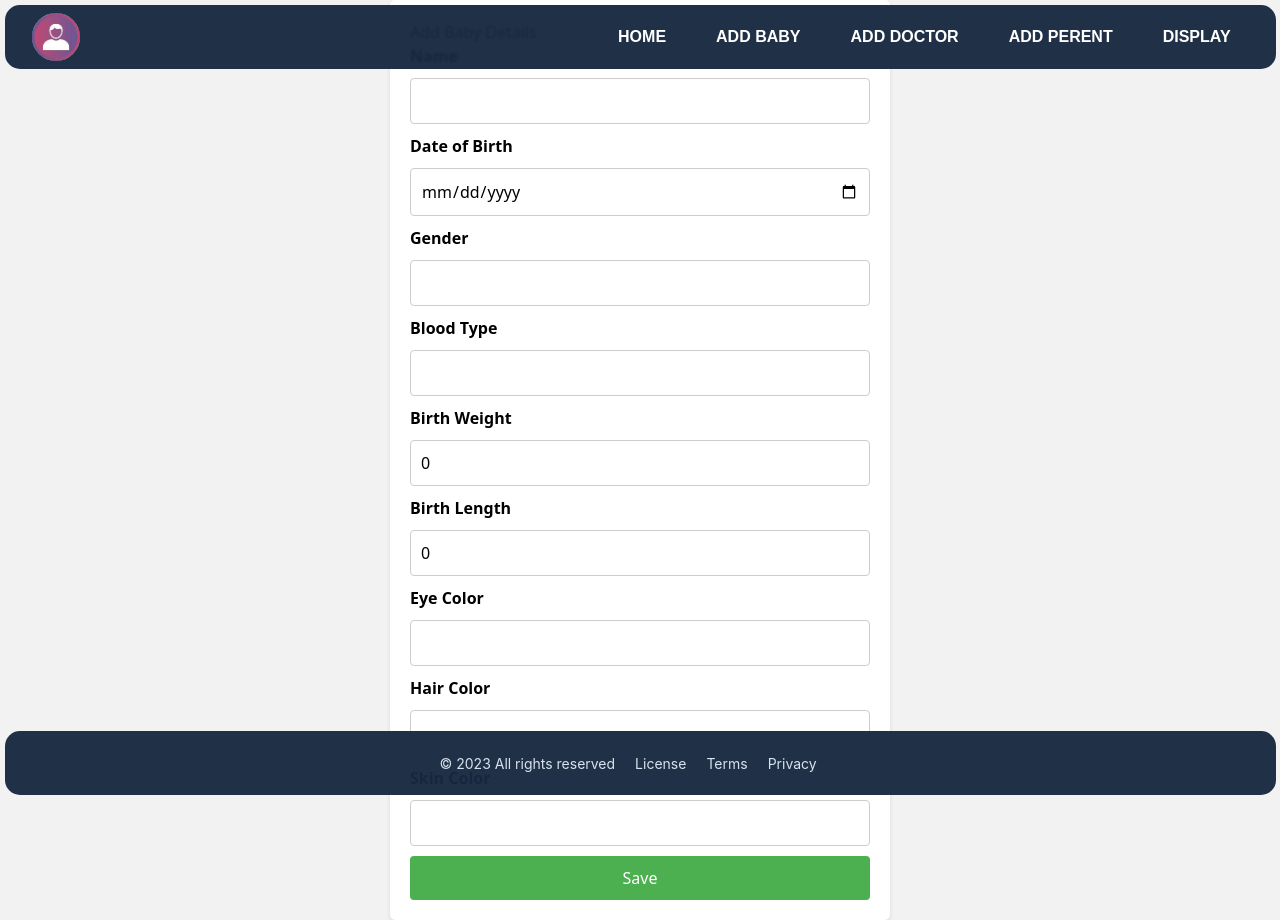
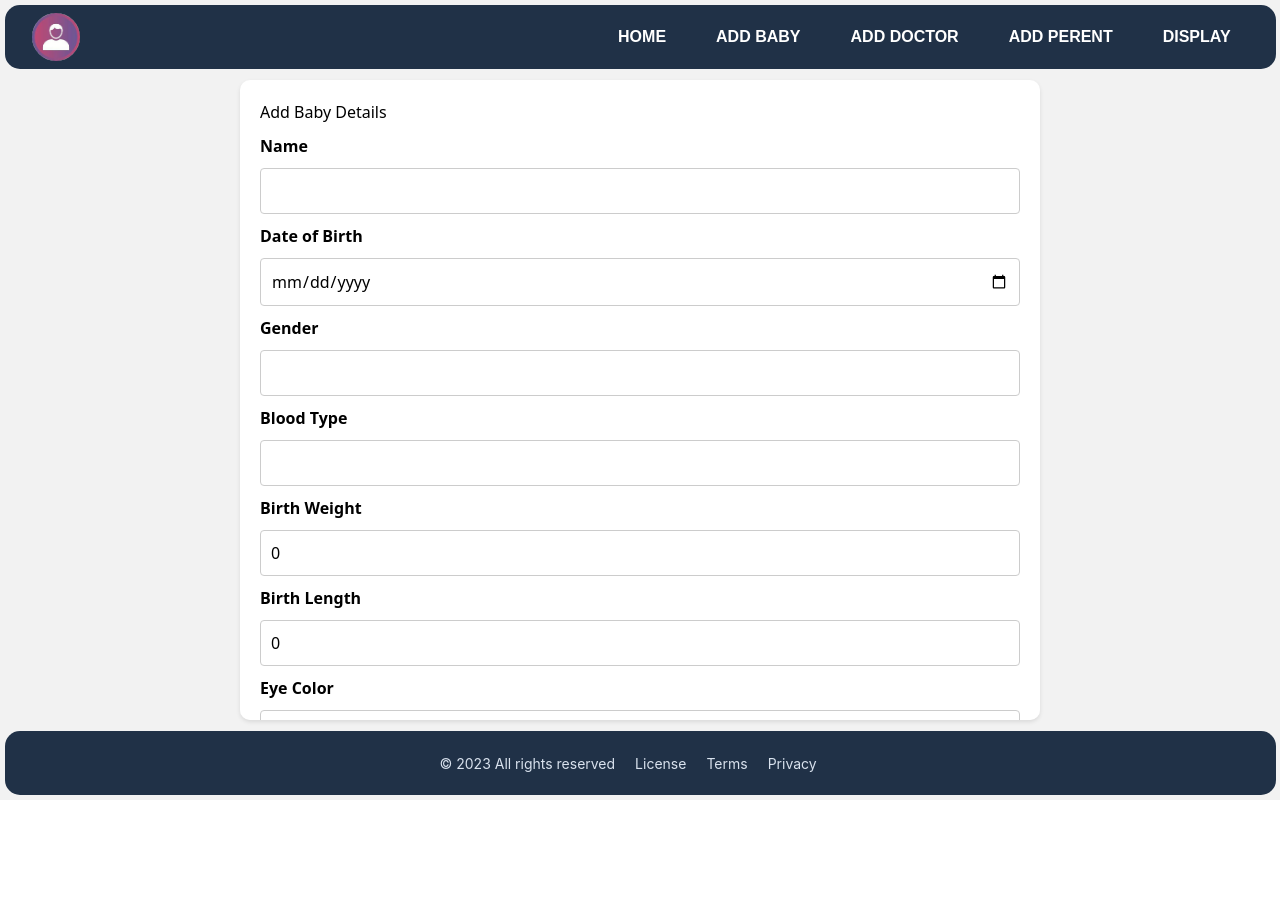
Before and after one commit to cepdnaclk/e19-co225-Baby-Developing-Tracking-System-Web-Application, a React (Vite) app in the folder Front-End/: page /addbaby in a window 1280 px wide. After the commit the page ends 800 px from the top, so only its background shows below. Built offline with nearby package versions, Linux system fonts and the light colour scheme.

Commit message:
Update AddBaby.css

```diff
--- a/Front-End/src/AddBaby.css
+++ b/Front-End/src/AddBaby.css
@@ -4,15 +4,19 @@
     align-items: center;
     justify-content: center;
     min-height: 100vh;
+    overflow: hidden;
     background-color: #f2f2f2;
   }
 
   .add-baby-form-container {
     background-color: #ffffff;
     padding: 20px;
-    border-radius: 5px;
+    border-radius: 10px;
     box-shadow: 0 2px 4px rgba(0, 0, 0, 0.1);
-    width: 500px; /* Increased form width */
+    max-width: 90%;
+    width: 800px; /* Adjust form width as needed */
+    height: fit-content; /* Adjust form height to fit content */
+    overflow-y: auto;
   }
 
   .add-baby-form {
@@ -68,4 +72,20 @@
     grid-column: span 2;
   }
 
-  /* Add any additional styling as needed */
+
+  .add-baby-form-container {
+    height: 80vh; /* Decreased form height */
+  }
+
+  .add-baby-form {
+    margin-top: 10px;
+  }
+
+  .add-baby-form label,
+  .add-baby-form input {
+    font-size: 16px; /* Adjust font size as needed */
+  }
+
+  .add-baby-form button {
+    margin-top: 20px;
+  }
```
